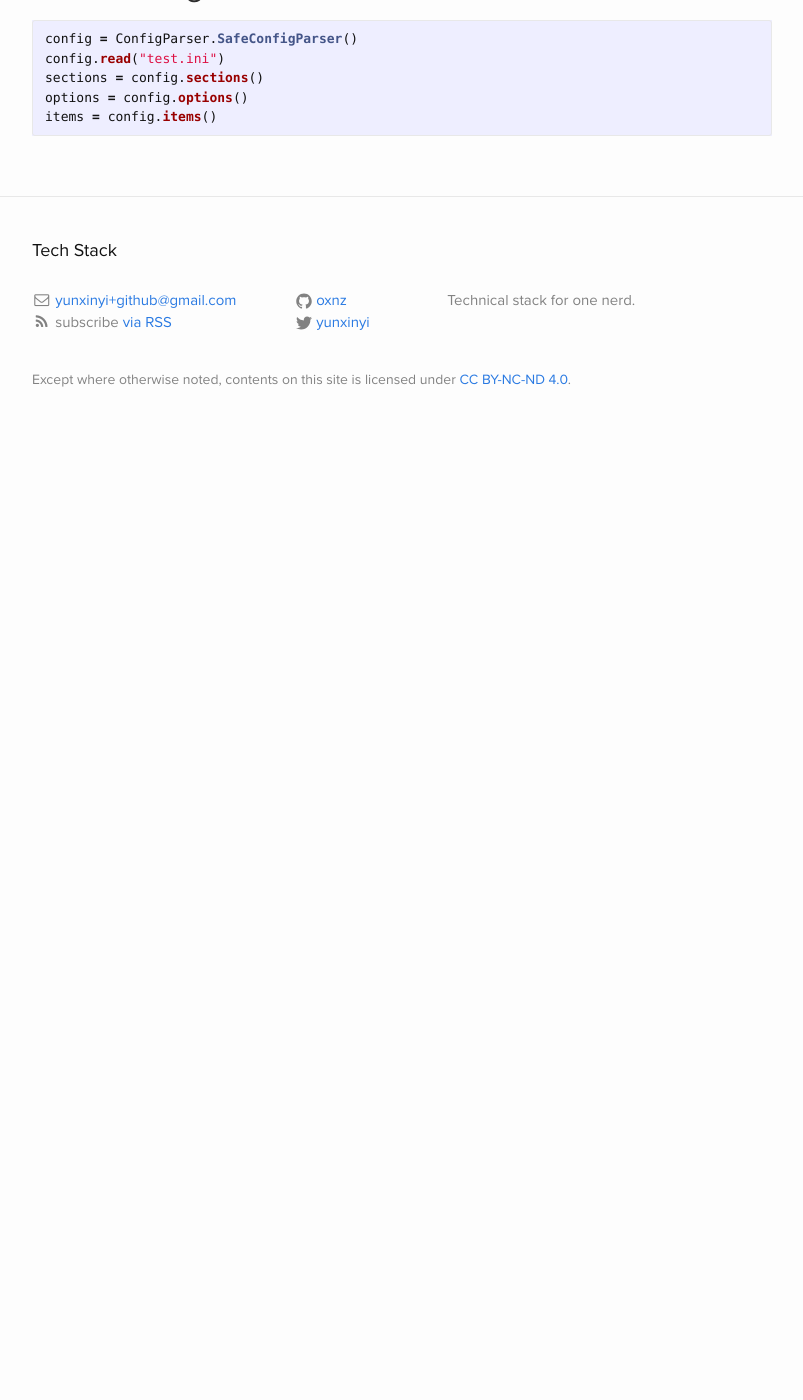
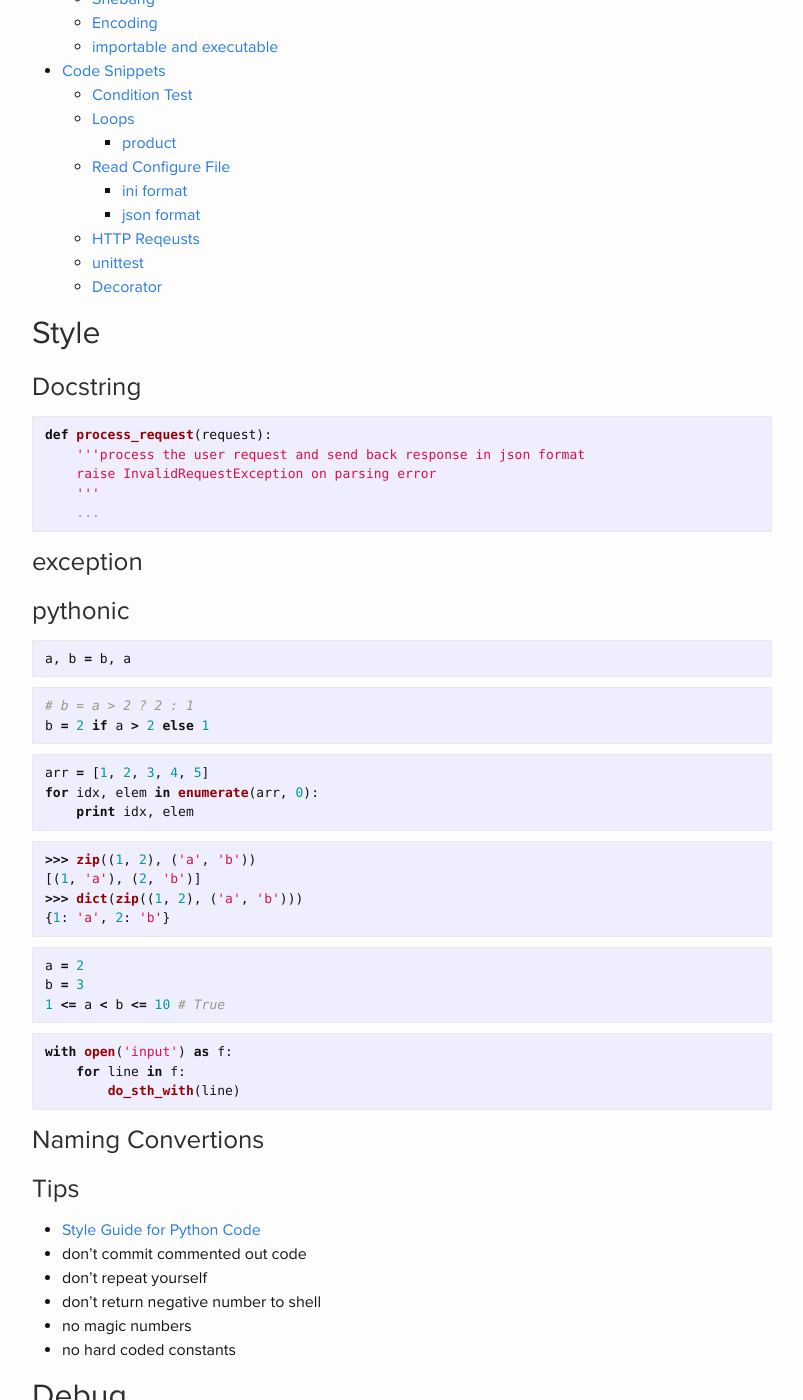
Before and after one commit to oxnz/oxnz.github.io, a Jekyll site: the page built from _posts/2016-08-01-python-primer.md, in a window 1280 px wide and 1400 px high, scrolled down 843 px. Shown: the whole window, without its empty margins (238-1041 px from the left). Built offline with Jekyll 4.4.1, drawn with Linux system fonts in a browser that asks for light colours; comment, search, counter and statistics services are not loaded; before the commit the page ends 1273 px from its top, so only the background shows below that; some of the changed text lies outside the part shown.

Commit message:
update python primer

````diff
--- a/_posts/2016-08-01-python-primer.md
+++ b/_posts/2016-08-01-python-primer.md
@@ -6,12 +6,73 @@ title: Python Primer
 
 This article is a bunch of good python programming practices accumulated in working.
 
+## Table of Contents
+
+* TOC
+{:toc}
+
 <!--more-->
 
-## Encoding
+## Style
 
-BOM
-: Byte Order Mark
+### Docstring
+
+```python
+def process_request(request):
+    '''process the user request and send back response in json format
+    raise InvalidRequestException on parsing error
+    '''
+    ...
+```
+
+### exception
+
+### pythonic
+
+```python
+a, b = b, a
+```
+
+```python
+# b = a > 2 ? 2 : 1
+b = 2 if a > 2 else 1
+```
+
+```python
+arr = [1, 2, 3, 4, 5]
+for idx, elem in enumerate(arr, 0):
+    print idx, elem
+```
+
+```python
+>>> zip((1, 2), ('a', 'b'))
+[(1, 'a'), (2, 'b')]
+>>> dict(zip((1, 2), ('a', 'b')))
+{1: 'a', 2: 'b'}
+```
+
+```python
+a = 2
+b = 3
+1 <= a < b <= 10 # True
+```
+
+```python
+with open('input') as f:
+    for line in f:
+        do_sth_with(line)
+```
+
+### Naming Convertions
+
+### Tips
+
+* [Style Guide for Python Code](https://www.python.org/dev/peps/pep-0008/)
+* don't commit commented out code
+* don't repeat yourself
+* don't return negative number to shell
+* no magic numbers
+* no hard coded constants
 
 ## Debug
 
@@ -33,7 +94,95 @@ Timer('tmp = x; x = y; y = tmp', 'x = 2; y = 3').timeit()
 
 ### Profile
 
-## Read Configure File
+## Design
+
+### Object-oriented
+
+```
+
+Request <-----> Controller
+                    ^
+                    | Entity
+                    v
+                 Service
+                    ^
+                    | Entity
+                    v
+                   DAO <----> Database
+```
+
+* Entity
+* Service
+* Controller
+
+### Package vs Module
+
+### Design-Patterns
+
+[design patterns impelemented in serveral programming languages](https://github.com/oxnz/design-patterns)
+
+## Idioms
+
+### EAFP is preferable to LBYL
+
+* "It's Easier to Ask for Forgiveness than Permission.”
+* “Look Before You Leap”
+
+```
+try:            vs     if ...:
+except:
+```
+
+## Scripting
+
+### Shebang
+
+```python
+#!/usr/bin/env python
+#!/usr/bin/python
+#!/usr/bin/python2
+#!/usr/bin/python3
+#!/usr/local/bin/python3
+#!/home/oxnz/python-3.4/bin/python3.4
+```
+
+### Encoding
+
+BOM
+: Byte Order Mark
+
+```python
+#-*- coding: utf-8 -*-
+```
+
+### importable and executable
+
+```python
+if __name__ == '__main__':
+    do_sth()
+```
+
+## Code Snippets
+
+### Condition Test
+
+```python
+if cluster is not None:
+```
+
+### Loops
+
+#### product
+
+```python
+import itertools
+
+suit = itertools.product(['A', 'B'], (1, 2, 3))
+```
+
+### Read Configure File
+
+#### ini format
 
 ```python
 config = ConfigParser.SafeConfigParser()
@@ -42,3 +191,30 @@ sections = config.sections()
 options = config.options()
 items = config.items()
 ```
+
+#### json format
+
+```python
+import json
+
+with open('config.json') as f:
+	config = json.load(f)
+```
+
+### HTTP Reqeusts
+
+[Requests HTTP library for Python](/2016/05/13/python-requests/)
+
+### unittest
+
+### Decorator
+
+```python
+@property
+def code(self):
+    return self._code
+
+@staticmethod
+def create_task(cls, args):
+    return Task(args)
+```
````
Also changed, not shown: _posts/2013-05-05-ubuntu-ufw.md (added, +43 -0 lines), _posts/2014-06-03-cc-sizeof.md (added, +70 -0 lines), _posts/2014-06-07-cc-string.md (added, +50 -0 lines), _posts/2016-06-27-system-administration-fedora.md (added, +149 -0 lines), _posts/2014-03-31-linux-daemon.md (renamed from _posts/2014-03-31-linux-deamon.md).
